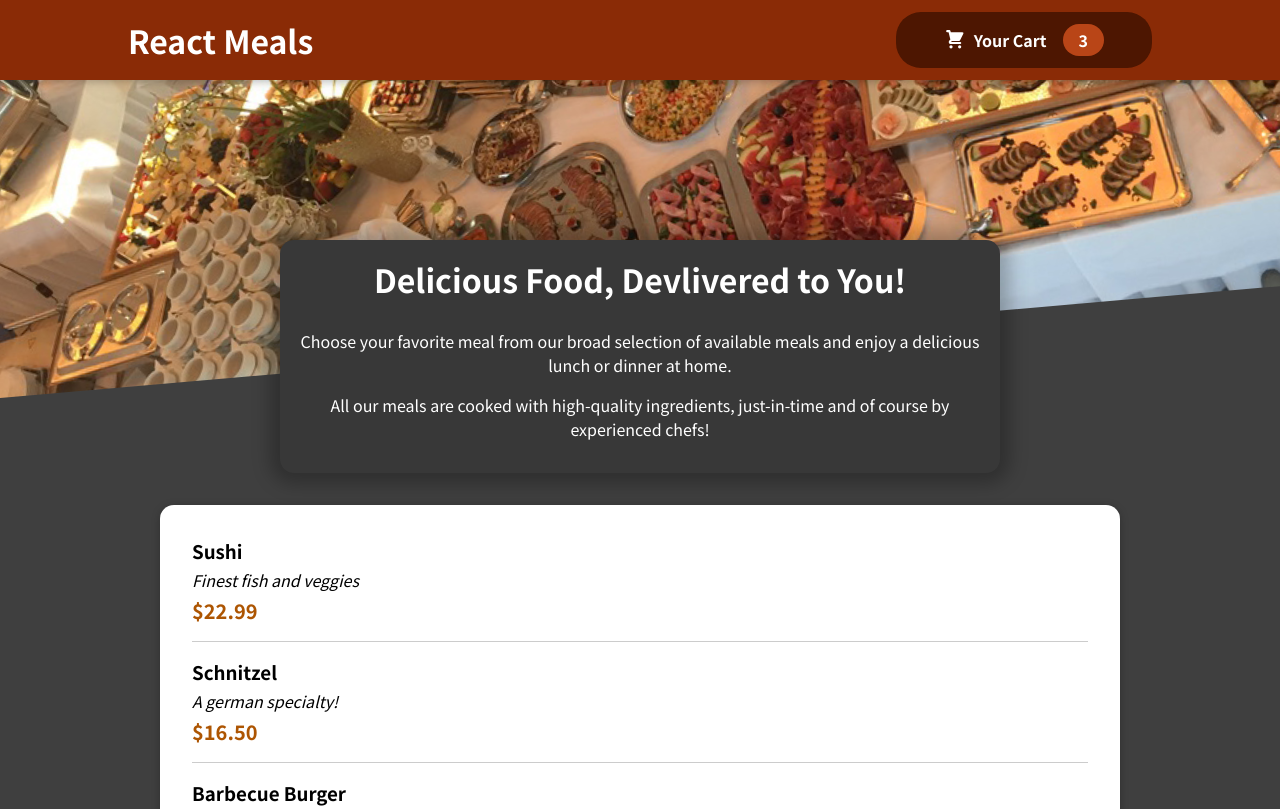
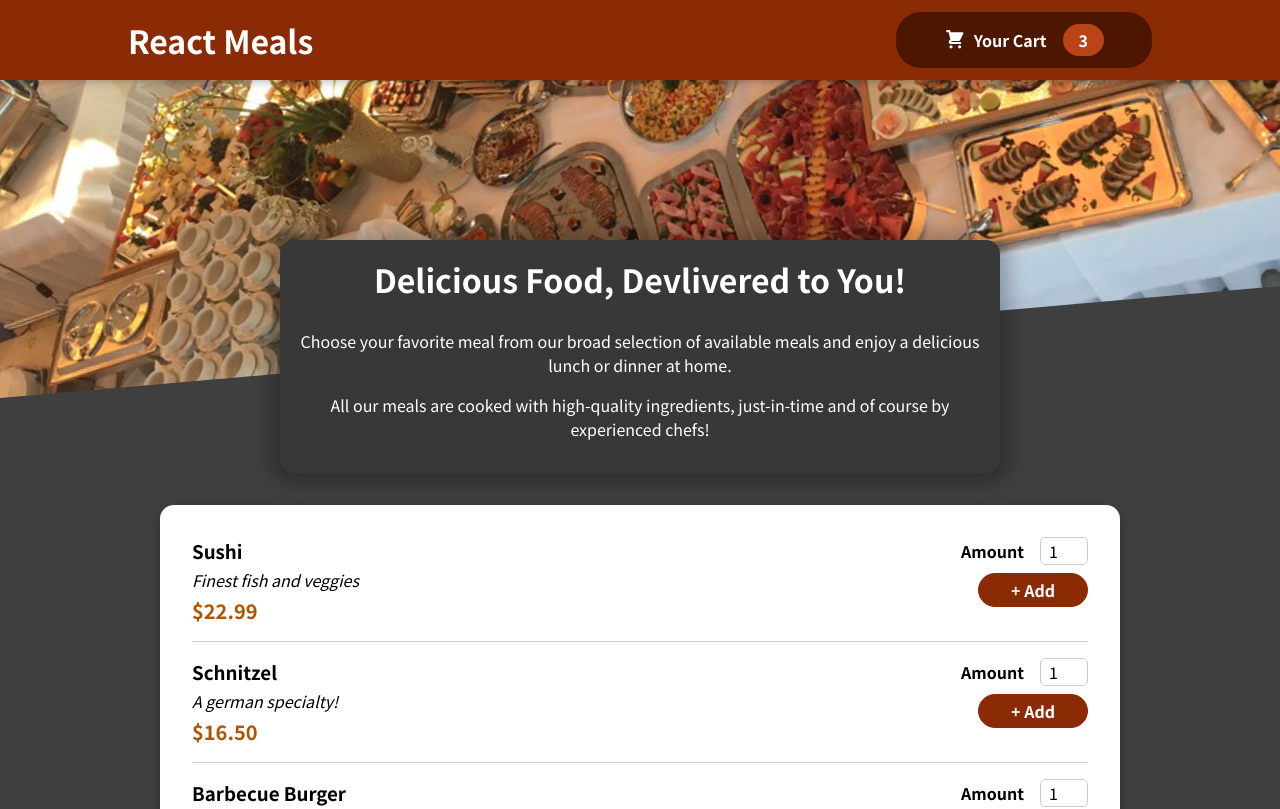
Before and after one commit to aether1231/react, a React (Create React App) app: page / in a window 1280 px wide. Shown: the top 809 px of the page. Built offline with nearby package versions, Linux system fonts and the light colour scheme.

Commit message:
Section 11 Lecture 137: Adding a form

```diff
--- a/src/components/Meals/AvailableMeals.js
+++ b/src/components/Meals/AvailableMeals.js
@@ -33,6 +33,7 @@ const DUMMY_MEALS = [
 const AvailableMeals = () => {
   const mealsList = DUMMY_MEALS.map((meal) => (
     <MealItem
+      id={meal.id}
       key={meal.id}
       name={meal.name}
       description={meal.description}
--- a/src/components/Meals/MealItem/MealItem.js
+++ b/src/components/Meals/MealItem/MealItem.js
@@ -1,4 +1,5 @@
 import React from "react";
+import MealItemForm from "./MealItemForm";
 import classes from "./MealItem.module.css";
 
 const MealItem = (props) => {
@@ -10,7 +11,9 @@ const MealItem = (props) => {
         <div className={classes.description}>{props.description}</div>
         <div className={classes.price}>{price}</div>
       </div>
-      <div></div>
+      <div>
+        <MealItemForm />
+      </div>
     </li>
   );
 };
--- a/src/components/Meals/MealItem/MealItemForm.js
+++ b/src/components/Meals/MealItem/MealItemForm.js
@@ -1,8 +1,24 @@
-import Reat from "react";
-import classes from "./MealItemForm.css";
+import React from "react";
+import Input from "../../UI/Input";
+import classes from "./MealItemForm.module.css";
 
 const MealItemForm = (props) => {
-  return <div></div>;
+  return (
+    <form className={classes.form}>
+      <Input
+        label="Amount"
+        input={{
+          id: "amount_" + props.id,
+          type: "number",
+          min: "1",
+          max: "5",
+          step: "1",
+          defaultValue: "1",
+        }}
+      />
+      <button>+ Add</button>
+    </form>
+  );
 };
 
 export default MealItemForm;
--- /dev/null
+++ b/src/components/UI/Input.js
@@ -0,0 +1,13 @@
+import React from "react";
+import classes from "./Input.module.css";
+
+const Input = (props) => {
+  return (
+    <div className={classes.input}>
+      <label htmlFor={props.input.id}>{props.label}</label>
+      <input {...props.input} />
+    </div>
+  );
+};
+
+export default Input;
--- /dev/null
+++ b/src/components/UI/Input.module.css
@@ -0,0 +1,18 @@
+.input {
+  display: flex;
+  align-items: center;
+  margin-bottom: 0.5rem;
+}
+
+.input label {
+  font-weight: bold;
+  margin-right: 1rem;
+}
+
+.input input {
+  width: 3rem;
+  border-radius: 5px;
+  border: 1px solid #ccc;
+  font: inherit;
+  padding-left: 0.5rem;
+}
```
Also changed, not shown: 1 other file (tests, documents, lock files or other folders).
